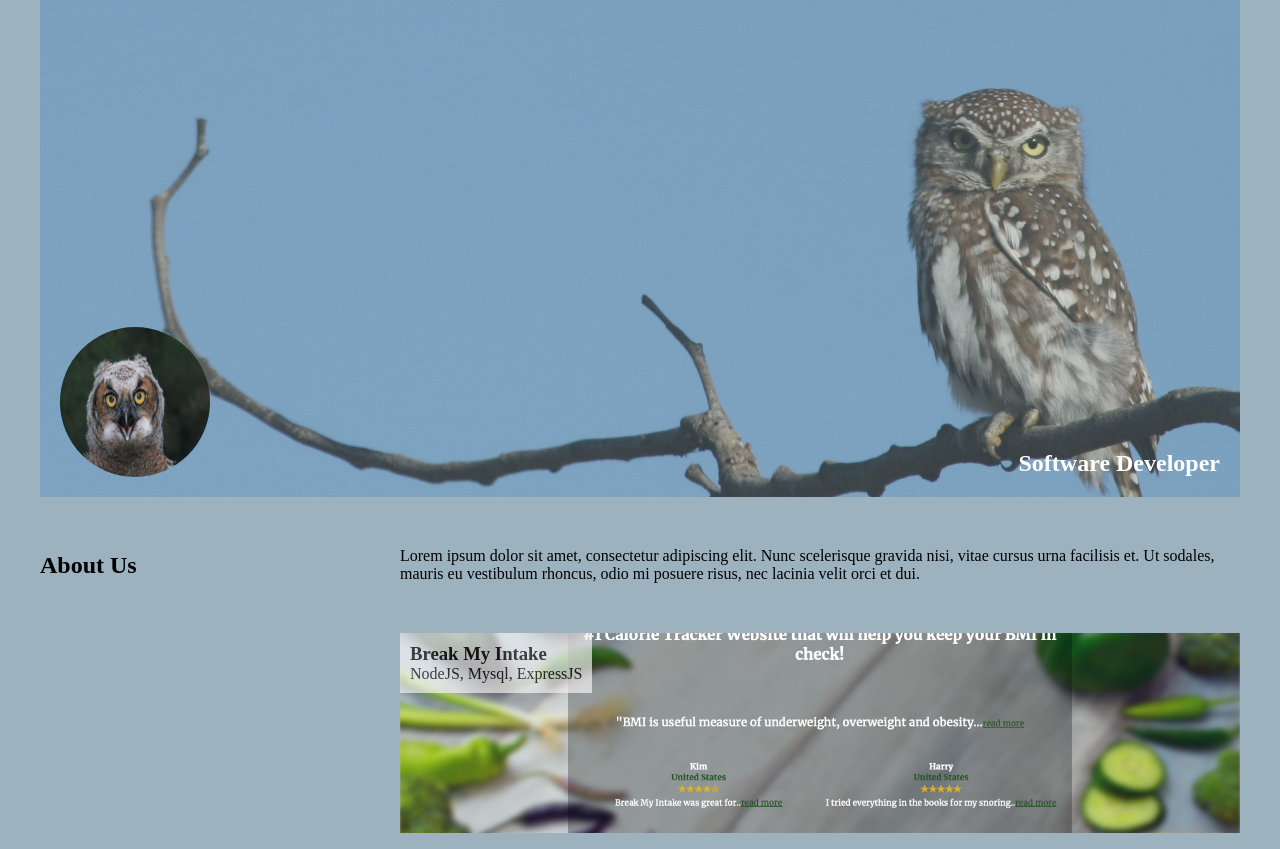
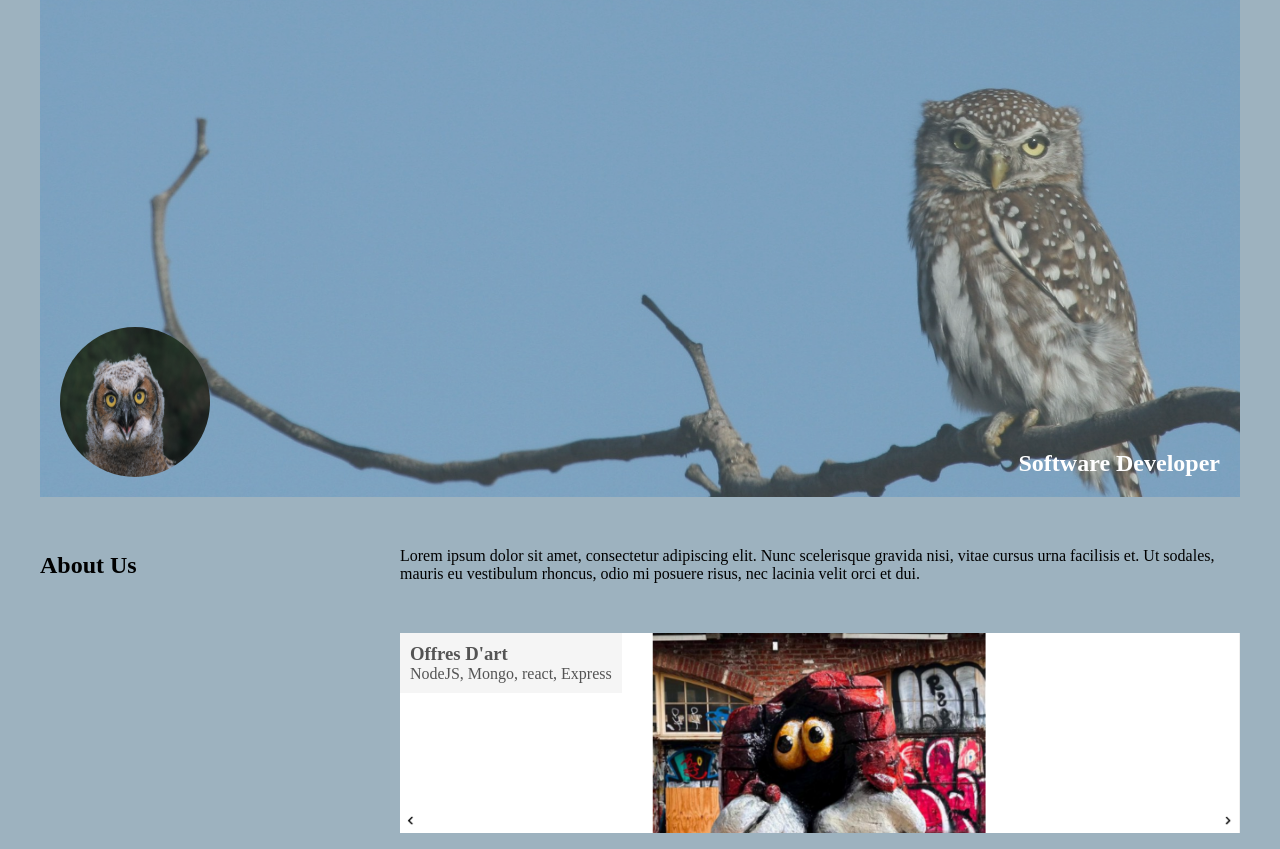
Before and after one commit to jamalm06/portfolio, a plain HTML site: page index.html in a window 1280 px wide. Shown: the part 103-952 px from the top of the page. Drawn offline with Linux system fonts and the light colour scheme; grey boxes are pictures that could not be loaded.

Commit message:
Update index.html

```diff
--- a/index.html
+++ b/index.html
@@ -50,13 +50,13 @@
 			<div class="right-bar">
 				<div class="work-container">
 					<div class="project-items main-project">
-						<a href="https://evening-journey-80732.herokuapp.com/" class="project-URL">
+						<a href="https://nameless-springs-87426-ab7084b2cd1d.herokuapp.com" class="project-URL">
 							<div class="project-info">
-								<h3>Break My Intake</h3>
-								<p>NodeJS, Mysql, ExpressJS</p>
+								<h3>Offres D'art</h3>
+								<p>NodeJS, Mongo, react, Express</p>
 							</div>
 
-						<img src="./assets/images/breakmyintake.png" alt="Main Project Image">
+						<img src="./assets/images/art-dealer.png" alt="Main Project Image">
 					</a>
 					</div>
 					<div class="project-items">
```
